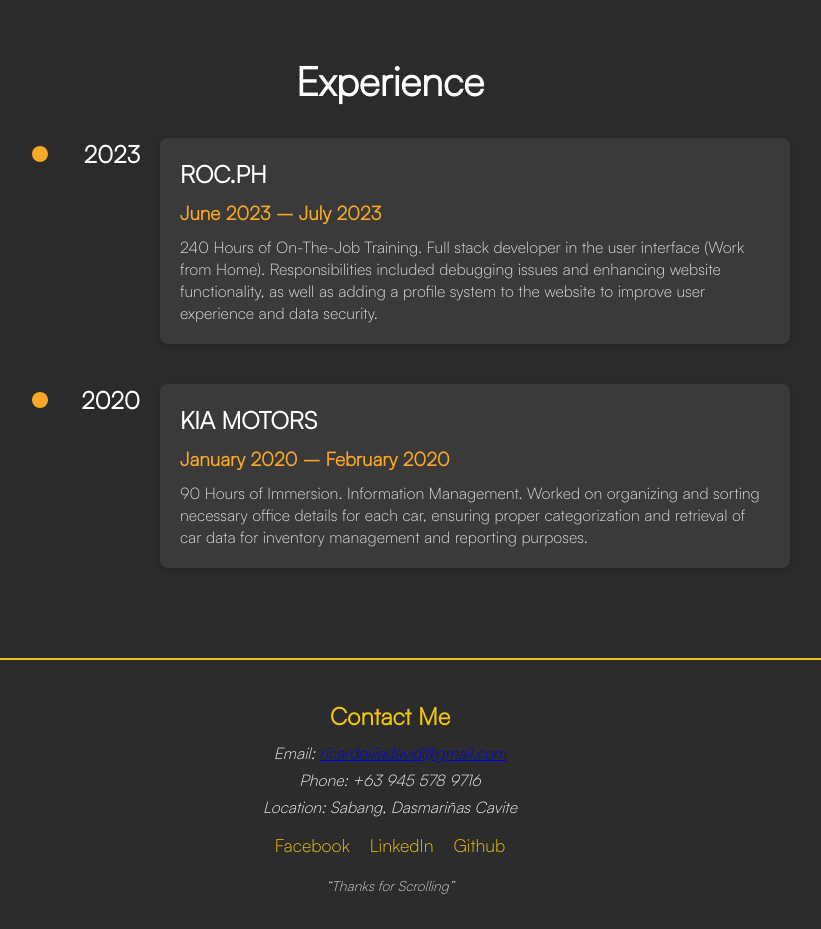
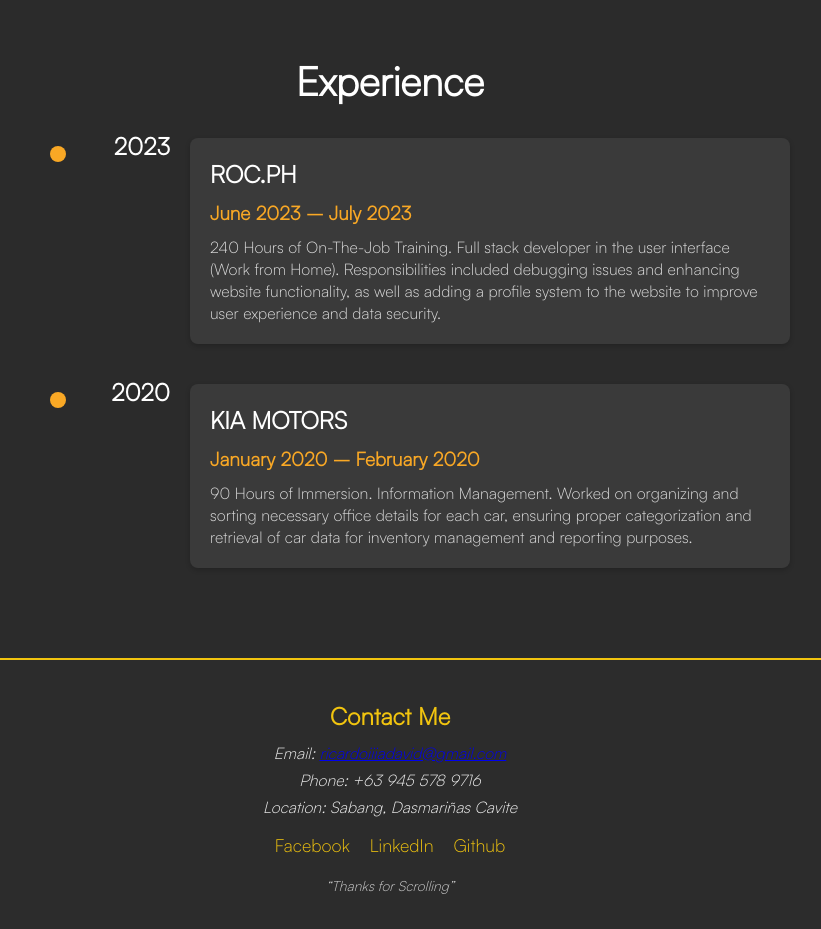
Before and after one commit to EP1C0829/RicardoDavid, a React (Create React App) app: page / in a window 1280 px wide. Shown: the part 2380-3309 px from the top of the page, without its empty margins (250-1071 px from the left). Built offline with nearby package versions, Linux system fonts and the light colour scheme.

Commit message:
seven commit

```diff
--- a/src/App.css
+++ b/src/App.css
@@ -290,7 +290,7 @@
   align-items: flex-start;
   position: relative;
   margin-bottom: 40px;
-  padding-left: 70px;
+  padding-left: 100px; /* Increase padding to create space for the marker and year */
 }
 
 .timeline-year {
@@ -301,6 +301,8 @@
   text-align: right;
   width: 80px;
   color: #fff;
+  position: relative; /* Ensures it stays in its container */
+  top: -8px; /* Aligns the year properly with the marker */
 }
 
 .timeline-marker {
@@ -309,10 +311,11 @@
   height: 16px;
   width: 16px;
   position: absolute;
-  left: 42px;
-  top: 8px;
+  left: 60px; /* Adjust left value to place marker beside the year */
+  top: 8px; /* Align marker vertically with the content */
   z-index: 1;
 }
+
 
 .timeline-content {
   background-color: #3a3a3a;
```
